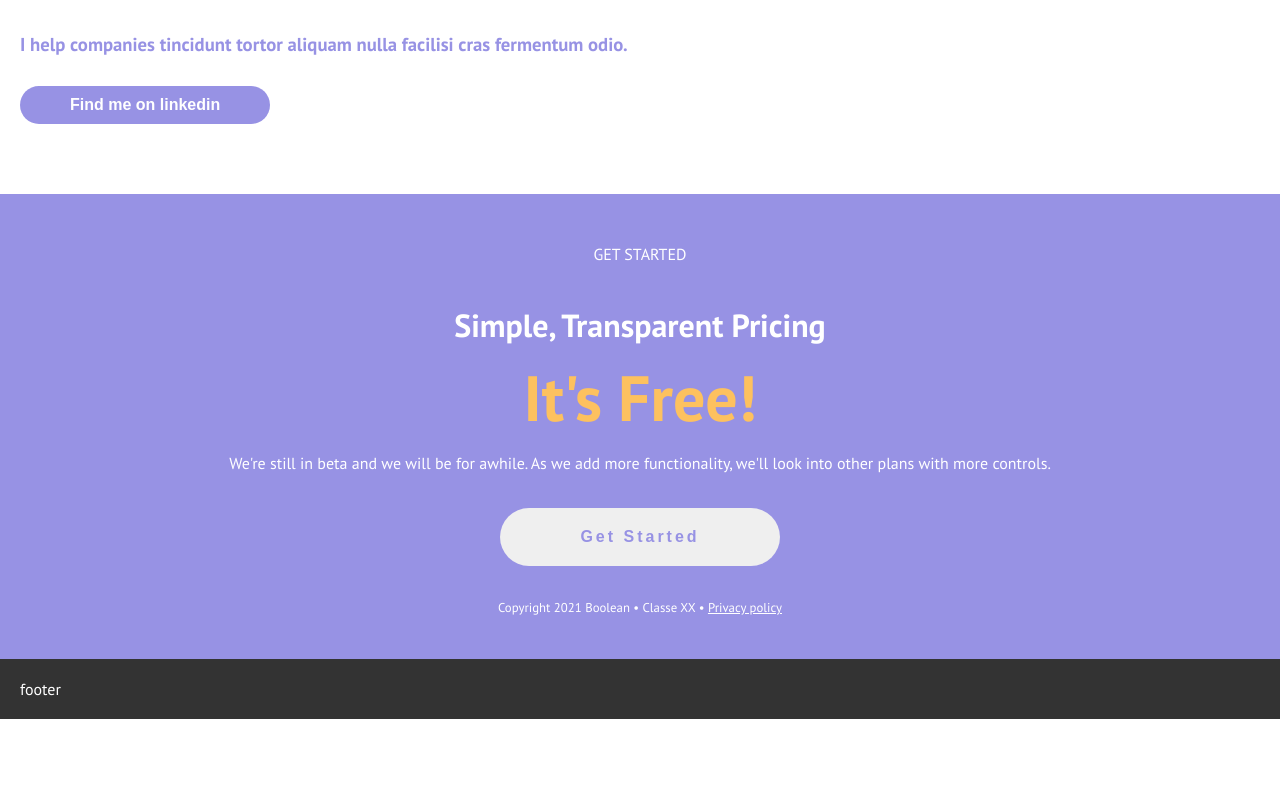
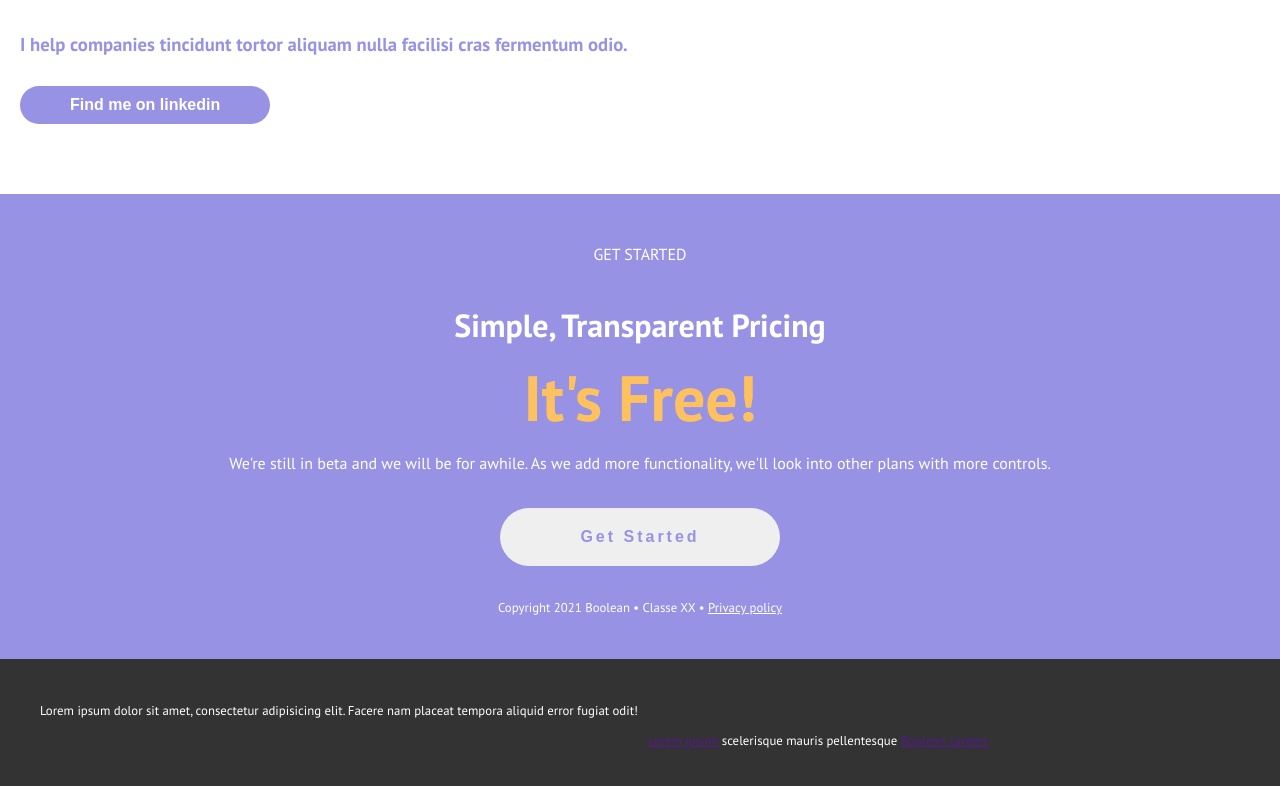
Before and after one commit to NelloRossi97/htmlcss-responsive-layout, a plain HTML site: page index.html in a window 1280 px wide. Shown: the part 9390-10176 px from the top of the page. Before the commit the page ends 10109 px from the top, so only its background shows below. Drawn offline with Linux system fonts and the light colour scheme.

Commit message:
added content to footer

```diff
--- a/css/style.css
+++ b/css/style.css
@@ -297,6 +297,11 @@ main{
 footer{
     background-color: var(--dark);
     color: var(--light-color);
+    padding: 20px;
+}
+
+footer p:last-child{
+    margin-top: 30px;
 }
 
 /* utilities */
@@ -336,6 +341,7 @@ footer{
     justify-content: center;
     align-items: center;
 }
+
 
 @media screen and (min-width: 768px) {
     .card{
--- a/index.html
+++ b/index.html
@@ -227,8 +227,9 @@
     </main>
 
     <footer>
-        <div class="container">
-            footer
+        <div class="container text-center small-text">
+            <p>Lorem ipsum dolor sit amet, consectetur adipisicing elit. Facere nam placeat tempora aliquid error fugiat odit!</p>
+            <p><a href="">Lorem ipsum</a> scelerisque mauris pellentesque <a href="">Boolean careers</a></p>
         </div>
     </footer>
 </body>
```
